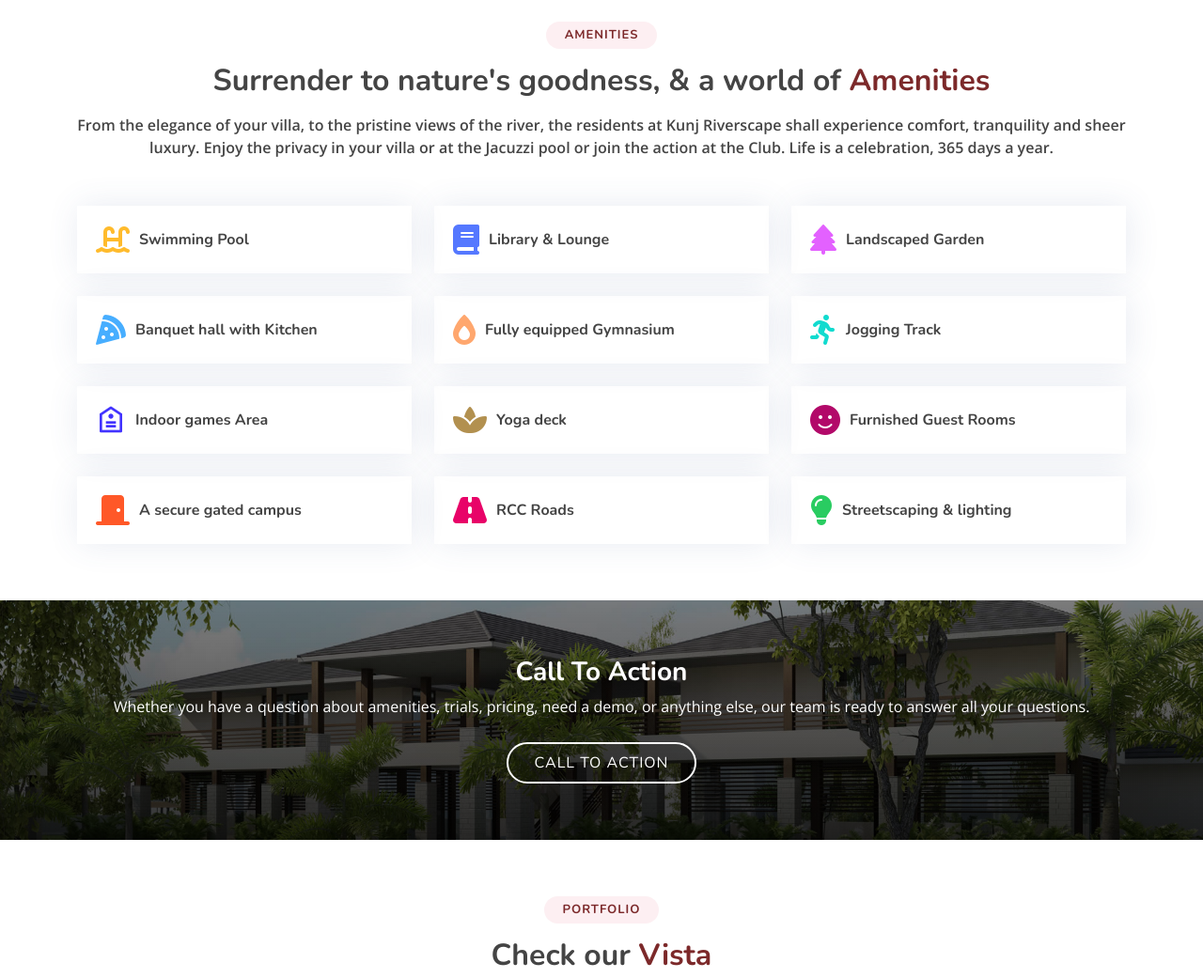
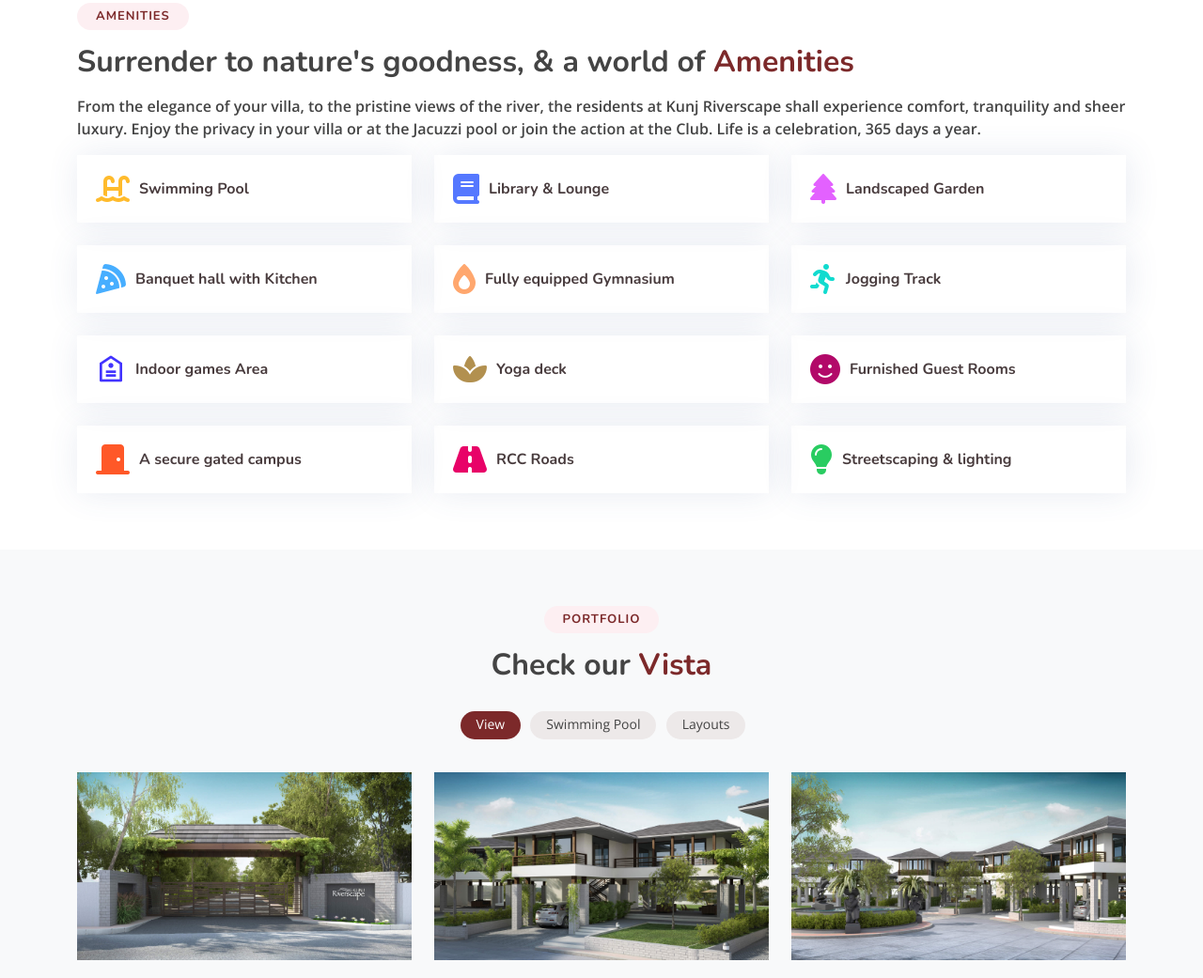
Before and after one commit to devkrutitech/kunjriverscape, a plain HTML site: page index.html in a window 1280 px wide. Shown: the part 1372-2413 px from the top of the page at 94% size. Drawn offline with nearby package versions, Linux system fonts and the light colour scheme.

Commit message:
Add files via upload

```diff
--- a/index.html
+++ b/index.html
@@ -31,6 +31,7 @@
   <link href="assets/vendor/glightbox/css/glightbox.min.css" rel="stylesheet">
   <link href="assets/vendor/remixicon/remixicon.css" rel="stylesheet">
   <link href="assets/vendor/swiper/swiper-bundle.min.css" rel="stylesheet">
+  <link href="https://unpkg.com/aos@2.3.1/dist/aos.css" rel="stylesheet">
 
   <!-- Template Main CSS File -->
   <link href="assets/css/style.css" rel="stylesheet">
@@ -38,6 +39,7 @@
   <!-- fontawesome icon-show -->
   <link rel="stylesheet" href="https://cdnjs.cloudflare.com/ajax/libs/font-awesome/6.1.1/css/all.min.css">
   <script src='https://kit.fontawesome.com/a076d05399.js' crossorigin='anonymous'></script>
+  <script src="https://unpkg.com/aos@2.3.1/dist/aos.js"></script>
 
   <!-- =======================================================
   * Template Name: Tempo - v4.7.0
@@ -61,7 +63,7 @@
         <ul>
           <li><a class="nav-link scrollto active" href="#hero">Home</a></li>
           <li><a class="nav-link scrollto" href="#about">About</a></li>
-          <li><a class="nav-link scrollto" href="#services">Services</a></li>
+          <li><a class="nav-link scrollto" href="#services">Amenities</a></li>
           <li><a class="nav-link scrollto " href="#portfolio">Portfolio</a></li>
           <li><a class="nav-link scrollto" href="#contact">Contact</a></li>
         </ul>
@@ -95,20 +97,20 @@
         </div>
 
         <div class="row content">
-          <div class="col-lg-6 d-flex">
+          <div class="col-lg-6 d-flex" data-aos="fade-in">
             <p class="aboutClass">
               Kunj Riverscape is a delightful campus developed on the banks of the River Dhadhar,
-              off Dabhoi Road, a quick 30 minutes drive from Vadodara. A project which is our labour of
+              off Dabhoi Road- a quick 30 minutes drive from Vadodara. A project which is our labour of
               love, offers Retreat Homes set facing the river. Providing an ideal setting to relax and to
-              enjoy the goodness of nature<br><br>The Retreat Vilas are designed such that they offer a liberal view of
+              enjoy the goodness of nature<br><br>The Retreat Vilas are desianed such that thev offer a liberal view of
               the river and the greens
-              surrounding the campus, and the campus itself. The 2-BHK living space is perfect for your
+              surrounding the campus, and the campus itself. The 2-BHK living space is perfect for you
               family and can easily accommodate your guests who are lucky to have a host like you.
 
             </p>
 
           </div>
-          <div class="col-lg-6 pt-4 pt-lg-0 d-flex">
+          <div class="col-lg-6 pt-4 pt-lg-0 d-flex" data-aos="fade-in">
             <img src="assets/img/logos/kunj riverspace.png" class="img-fluid" alt="">
           </div>
 
@@ -119,15 +121,6 @@
     <section id="services" class="services">
       <div class="container">
 
-        <div class="section-title1">
-          <h2>Amenities</h2>
-          <h3>Surrender to nature's goodness,
-            & a world of <span>Amenities</span></h3>
-          <p>From the elegance of your villa, to the pristine views of the river, the
-residents at Kunj Riverscape shall experience comfort, tranquility and
-sheer luxury. Enjoy the privacy in your villa or at the Jacuzzi pool or join
-the action at the Club. Life is a celebration, 365 days a year.</p>
-        </div>
 
         <!-- <div class="row">
           <div class="col-md-6 col-lg-4 d-flex align-items-stretch mb-5 mb-lg-0">
@@ -164,80 +157,90 @@ the action at the Club. Life is a celebration, 365 days a year.</p>
     <!-- ======= Features Section ======= -->
     <section id="features" class="features">
       <div class="container">
+        <div class="section-title1">
+          <h2>Amenities</h2>
+          <h3>Surrender to nature's goodness,
+            & a world of <span>Amenities</span></h3>
+          <p>From the elegance of your villa, to the pristine views of the river, the
+residents at Kunj Riverscape shall experience comfort, tranquility and
+sheer luxury. Enjoy the privacy in your villa or at the Jacuzzi pool or join
+the action at the Club. Life is a celebration, 365 days a year.</p>
+        </div>
+
 
         <div class="row">
-          <div class="col-lg-4 col-md-4 col-6 col-6 mt-4">
+          <div class="col-lg-4 col-md-4 col-6 col-6" data-aos="fade-up">
             <div class="icon-box">
               <i class="fas fa-swimming-pool" style="color: #ffbb2c;"></i>
-              <h3>Swimming Pool</h3>
+              <h3><a href="">Swimming Pool</a></h3>
             </div>
           </div>
-          <div class="col-lg-4 col-md-4 col-6 mt-4">
+          <div class="col-lg-4 col-md-4 col-6" data-aos="fade-up">
             <div class="icon-box">
               <i class="fa fa-book" style="color: #5578ff;"></i>
-              <h3>Library & Lounge</h3>
+              <h3><a href="">Library & Lounge</a></h3>
             </div>
           </div>
 
-          <div class="col-lg-4 col-md-4 col-6 mt-4">
+          <div class="col-lg-4 col-md-4 col-6 mt-4 mt-md-0" data-aos="fade-up">
             <div class="icon-box">
               <i class="fa-solid fa-tree" style="color: #e361ff;"></i>
-              <h3>Landscaped Garden</h3>
+              <h3><a href="">Landscaped Garden</a></h3>
             </div>
           </div>
 
-          <div class="col-lg-4 col-md-4 col-6 mt-4">
+          <div class="col-lg-4 col-md-4 col-6 mt-4" data-aos="fade-up">
             <div class="icon-box">
               <i class="fas fa-pizza-slice" style="color: #47aeff;"></i>
-              <h3>Banquet hall with Kitchen</h3>
+              <h3><a href="">Banquet hall with Kitchen</a></h3>
             </div>
           </div>
-          <div class="col-lg-4 col-md-4 col-6 mt-4">
+          <div class="col-lg-4 col-md-4 col-6 mt-4" data-aos="fade-up">
             <div class="icon-box">
               <i class="	fas fa-burn" style="color: #ffa76e;"></i>
-              <h3>Fully equipped Gymnasium</h3>
+              <h3><a href="">Fully equipped Gymnasium</a></h3>
             </div>
           </div>
-          <div class="col-lg-4 col-md-4 col-6 mt-4">
+          <div class="col-lg-4 col-md-4 col-6 mt-4" data-aos="fade-up">
             <div class="icon-box">
               <i class="fas fa-running" style="color: #11dbcf;"></i>
-              <h3>Jogging Track</h3>
+              <h3><a href="">Jogging Track</a></h3>
             </div>
           </div>
-          <div class="col-lg-4 col-md-4 col-6 mt-4">
+          <div class="col-lg-4 col-md-4 col-6 mt-4" data-aos="fade-up">
             <div class="icon-box">
               <i class="ri-price-tag-2-line" style="color: #4233ff;"></i>
-              <h3>Indoor games Area</h3>
+              <h3><a href="">Indoor games Area</a></h3>
             </div>
           </div>
-          <div class="col-lg-4 col-md-4 col-6 mt-4">
+          <div class="col-lg-4 col-md-4 col-6 mt-4" data-aos="fade-up">
             <div class="icon-box">
               <i class="fas fa-spa" style="color: #b2904f;"></i>
-              <h3>Yoga deck</h3>
+              <h3><a href="">Yoga deck</a></h3>
             </div>
           </div>
-          <div class="col-lg-4 col-md-4 col-6 mt-4">
+          <div class="col-lg-4 col-md-4 col-6 mt-4" data-aos="fade-up">
             <div class="icon-box">
               <i class="fas fa-smile" style="color: #b20969;"></i>
-              <h3>Furnished Guest Rooms</h3>
+              <h3><a href="">Furnished Guest Rooms</a></h3>
             </div>
           </div>
-          <div class="col-lg-4 col-md-4 col-6 mt-4">
+          <div class="col-lg-4 col-md-4 col-6 mt-4" data-aos="fade-up">
             <div class="icon-box">
               <i class="fas fa-door-closed" style="color: #ff5828;"></i>
-              <h3>A secure gated campus</h3>
+              <h3><a href="">A secure gated campus</a></h3>
             </div>
           </div>
-          <div class="col-lg-4 col-md-4 col-6 mt-4">
+          <div class="col-lg-4 col-md-4 col-6 mt-4" data-aos="fade-up">
             <div class="icon-box">
               <i class="fa fa-road" style="color: #e80368;"></i>
-              <h3>RCC Roads</h3>
+              <h3><a href="">RCC Roads</a></h3>
             </div>
           </div>
-          <div class="col-lg-4 col-md-4 col-6 mt-4">
+          <div class="col-lg-4 col-md-4 col-6 mt-4" data-aos="fade-up">
             <div class="icon-box">
               <i class="fa fa-lightbulb" style="color: #29cc61;"></i>
-              <h3>Streetscaping & lighting</h3>
+              <h3><a href="">Streetscaping & lighting</a></h3>
             </div>
           </div>
         </div>
@@ -249,27 +252,16 @@ the action at the Club. Life is a celebration, 365 days a year.</p>
     </section><!-- End Features Section -->
 
     <!-- ======= Cta Section ======= -->
-    <section id="cta" class="cta">
-      <div class="container">
 
-        <div class="text-center">
-          <h3>Call To Action</h3>
-          <p> Whether you have a question about amenities, trials, pricing, need a demo, or anything else, our team is
-            ready to answer all your questions.</p>
-          <a class="cta-btn" href="tel:0265 6641180">Call To Action</a>
-        </div>
-
-      </div>
-    </section><!-- End Cta Section -->
 
     <!-- ======= Portfolio Section ======= -->
-    <section id="portfolio" class="portfolio">
+    <section id="portfolio" class="portfolio bg-light" data-aos="fade-in">
       <div class="container">
 
         <div class="section-title">
           <h2>Portfolio</h2>
           <h3>Check our <span>Vista</span></h3>
-<!--           <p>Kunj Riverscape </p> -->
+
         </div>
 
         <div class="row">
@@ -283,14 +275,14 @@ the action at the Club. Life is a celebration, 365 days a year.</p>
           </div>
         </div>
 
-        <div class="row portfolio-container">
+        <div class="row portfolio-container" >
           <div class="col-lg-4 col-md-6 portfolio-item filter-app">
             <img src="assets/img/placeImages/kunj_riverscape6.jpeg" class="img-fluid" alt="">
             <div class="portfolio-info">
               <h4>Enterence</h4>
 
               <a href="assets/img/placeImages/kunj_riverscape6.jpeg" data-gallery="portfolioGallery"
-                class="portfolio-lightbox preview-link" title="Side View"><i class="bx bx-plus"></i></a>
+                class="portfolio-lightbox preview-link" title="Enterence"><i class="bx bx-plus"></i></a>
 
             </div>
           </div>
@@ -312,7 +304,7 @@ the action at the Club. Life is a celebration, 365 days a year.</p>
               <h4>Front View</h4>
 
               <a href="assets/img/placeImages/kunj_riverscape4.jpeg" data-gallery="portfolioGallery"
-                class="portfolio-lightbox preview-link" title="Side View"><i class="bx bx-plus"></i></a>
+                class="portfolio-lightbox preview-link" title="Front View"><i class="bx bx-plus"></i></a>
 
             </div>
           </div>
@@ -322,7 +314,7 @@ the action at the Club. Life is a celebration, 365 days a year.</p>
               <h4>Front-Side View</h4>
 
               <a href="assets/img/placeImages/kunj_riverscape7.jpeg" data-gallery="portfolioGallery"
-                class="portfolio-lightbox preview-link" title="Side View"><i class="bx bx-plus"></i></a>
+                class="portfolio-lightbox preview-link" title="Front-Side View"><i class="bx bx-plus"></i></a>
 
             </div>
           </div>
@@ -342,7 +334,7 @@ the action at the Club. Life is a celebration, 365 days a year.</p>
               <h4>Top View</h4>
 
               <a href="assets/img/placeImages/kunj_riverscape5.jpeg" data-gallery="portfolioGallery"
-                class="portfolio-lightbox preview-link" title="Side View"><i class="bx bx-plus"></i></a>
+                class="portfolio-lightbox preview-link" title="Top View"><i class="bx bx-plus"></i></a>
 
             </div>
           </div>
@@ -352,7 +344,7 @@ the action at the Club. Life is a celebration, 365 days a year.</p>
               <h4>River View</h4>
 
               <a href="assets/img/placeImages/kunj_riverscape10.jpeg" data-gallery="portfolioGallery"
-                class="portfolio-lightbox preview-link" title="Side View"><i class="bx bx-plus"></i></a>
+                class="portfolio-lightbox preview-link" title="River View"><i class="bx bx-plus"></i></a>
 
             </div>
           </div>
@@ -362,7 +354,7 @@ the action at the Club. Life is a celebration, 365 days a year.</p>
               <h4>Swimming Pool View</h4>
 
               <a href="assets/img/placeImages/kunj_riverscape3.jpeg" data-gallery="portfolioGallery"
-                class="portfolio-lightbox preview-link" title="Side View"><i class="bx bx-plus"></i></a>
+                class="portfolio-lightbox preview-link" title="Swimming Pool View"><i class="bx bx-plus"></i></a>
 
             </div>
           </div>
@@ -372,7 +364,7 @@ the action at the Club. Life is a celebration, 365 days a year.</p>
               <h4>Swimming Pool View</h4>
 
               <a href="assets/img/placeImages/kunj_riverscape8.jpeg" data-gallery="portfolioGallery"
-                class="portfolio-lightbox preview-link" title="Side View"><i class="bx bx-plus"></i></a>
+                class="portfolio-lightbox preview-link" title="Swimming Pool View"><i class="bx bx-plus"></i></a>
 
             </div>
           </div>
@@ -382,7 +374,7 @@ the action at the Club. Life is a celebration, 365 days a year.</p>
               <h4>Swimming Pool View</h4>
 
               <a href="assets/img/placeImages/kunj_riverscape9.jpeg" data-gallery="portfolioGallery"
-                class="portfolio-lightbox preview-link" title="Side View"><i class="bx bx-plus"></i></a>
+                class="portfolio-lightbox preview-link" title="Swimming Pool View"><i class="bx bx-plus"></i></a>
 
             </div>
           </div>
@@ -392,7 +384,7 @@ the action at the Club. Life is a celebration, 365 days a year.</p>
               <h4>Main Layout</h4>
 
               <a href="assets/img/layouts/Kunj Riverscape Layout.png" data-gallery="portfolioGallery"
-                class="portfolio-lightbox preview-link" title="Side View"><i class="bx bx-plus"></i></a>
+                class="portfolio-lightbox preview-link" title="Main Layout"><i class="bx bx-plus"></i></a>
 
             </div>
           </div>
@@ -402,7 +394,7 @@ the action at the Club. Life is a celebration, 365 days a year.</p>
               <h4>Ground Floor Layout</h4>
 
               <a href="assets/img/layouts/First Floor.jpeg" data-gallery="portfolioGallery"
-                class="portfolio-lightbox preview-link" title="Side View"><i class="bx bx-plus"></i></a>
+                class="portfolio-lightbox preview-link" title="Ground Floor Layout"><i class="bx bx-plus"></i></a>
 
             </div>
           </div>
@@ -412,7 +404,7 @@ the action at the Club. Life is a celebration, 365 days a year.</p>
               <h4>First Floor Layout</h4>
 
               <a href="assets/img/layouts/Second Floor.jpeg" data-gallery="portfolioGallery"
-                class="portfolio-lightbox preview-link" title="Side View"><i class="bx bx-plus"></i></a>
+                class="portfolio-lightbox preview-link" title="First Floor Layout"><i class="bx bx-plus"></i></a>
 
             </div>
           </div>
@@ -424,7 +416,19 @@ the action at the Club. Life is a celebration, 365 days a year.</p>
 
       </div>
     </section><!-- End Portfolio Section -->
+    <section id="cta" class="cta">
+      <div class="container">
 
+        <div class="text-center">
+          <h3>Call To Action</h3>
+          <p> Duis aute irure dolor in reprehenderit in voluptate velit esse cillum dolore eu fugiat nulla pariatur.
+            Excepteur sint occaecat cupidatat non proident, sunt in culpa qui officia deserunt mollit anim id est
+            laborum.</p>
+          <a class="cta-btn" href="#">Call To Action</a>
+        </div>
+
+      </div>
+    </section><!-- End Cta Section -->
 
 
     <!-- <section id="faq" class="faq">
@@ -528,7 +532,7 @@ the action at the Club. Life is a celebration, 365 days a year.</p>
           <h2>Contact</h2>
           <h3>Contact <span>Us</span></h3>
           <p>Whether you have a question about amenities, trials, pricing, need a demo, or anything else, our team is
-            ready to answer all your questions.</p>
+            ready to answer all vour questions.</p>
         </div>
 
         <div>
@@ -638,6 +642,12 @@ the action at the Club. Life is a celebration, 365 days a year.</p>
 
   <!-- Template Main JS File -->
   <script src="assets/js/main.js"></script>
+  <script>
+    AOS.init({
+      delay: 200,
+    }
+    );
+  </script>
 
 </body>
 
```
